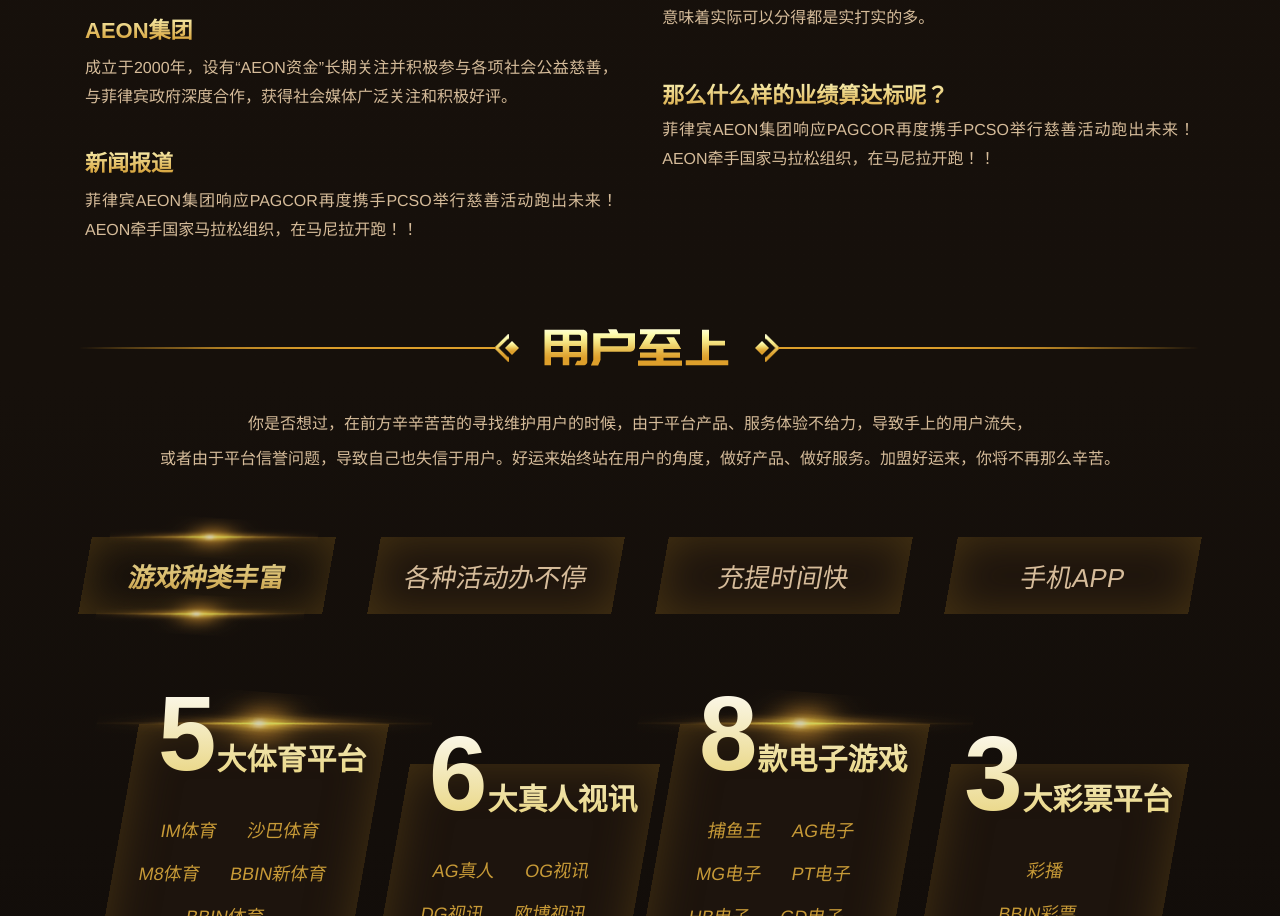
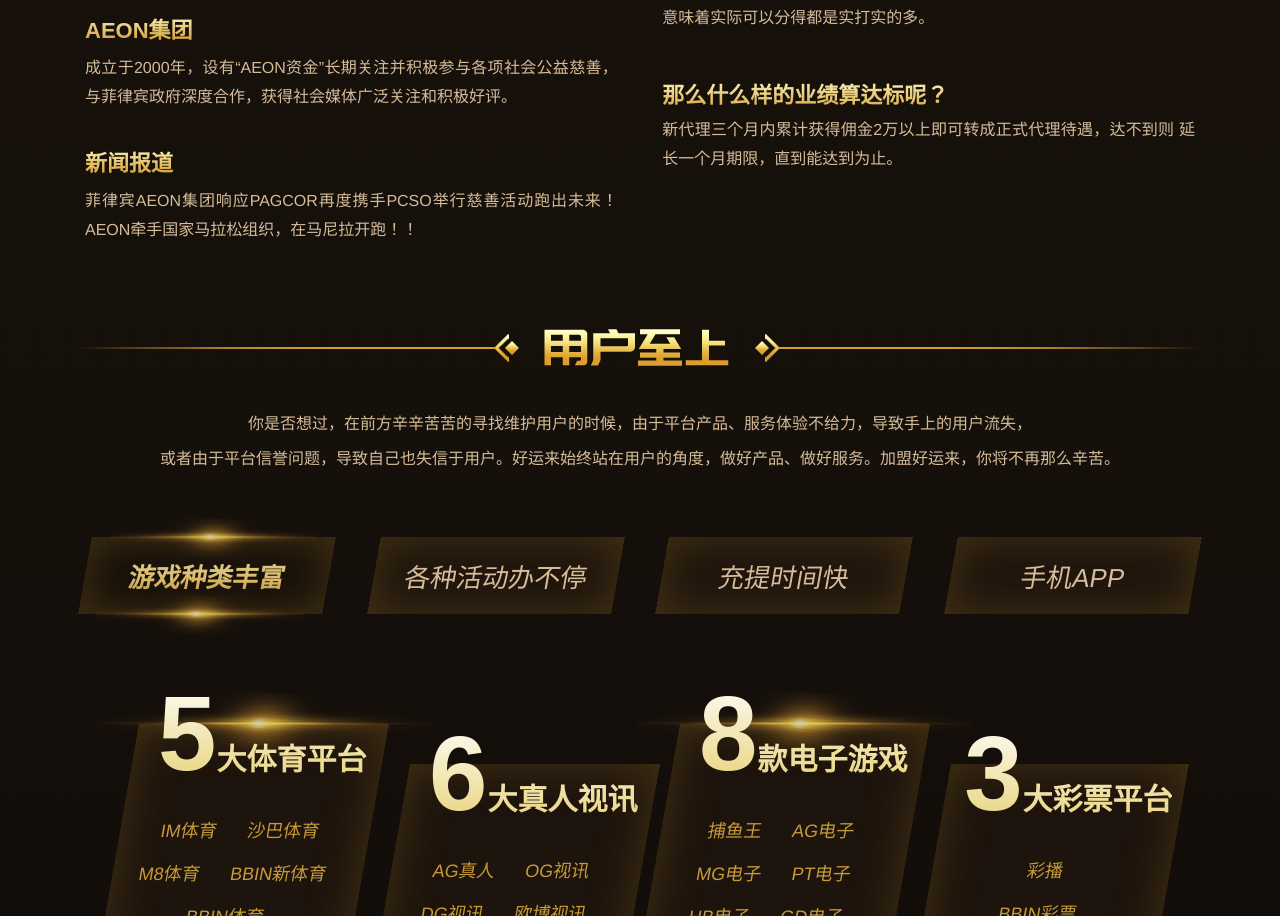
Before and after one commit to tiahsiang/hyl-business, a plain HTML site: page index.html in a window 1280 px wide. Shown: the part 1767-2683 px from the top of the page. Drawn offline with Linux system fonts and the light colour scheme.

Commit message:
fix describle

```diff
--- a/index.html
+++ b/index.html
@@ -105,8 +105,8 @@
                         <li class="intro">
                             <h3 class="text-gradient2">那么什么样的业绩算达标呢？</h3>
                             <p>
-                                菲律宾AEON集团响应PAGCOR再度携手PCSO举行慈善活动跑出未来！
-                                AEON牵手国家马拉松组织，在马尼拉开跑！！
+                                新代理三个月内累计获得佣金2万以上即可转成正式代理待遇，达不到则
+                                延长一个月期限，直到能达到为止。
                             </p>
                         </li>
                     </ul>
```
